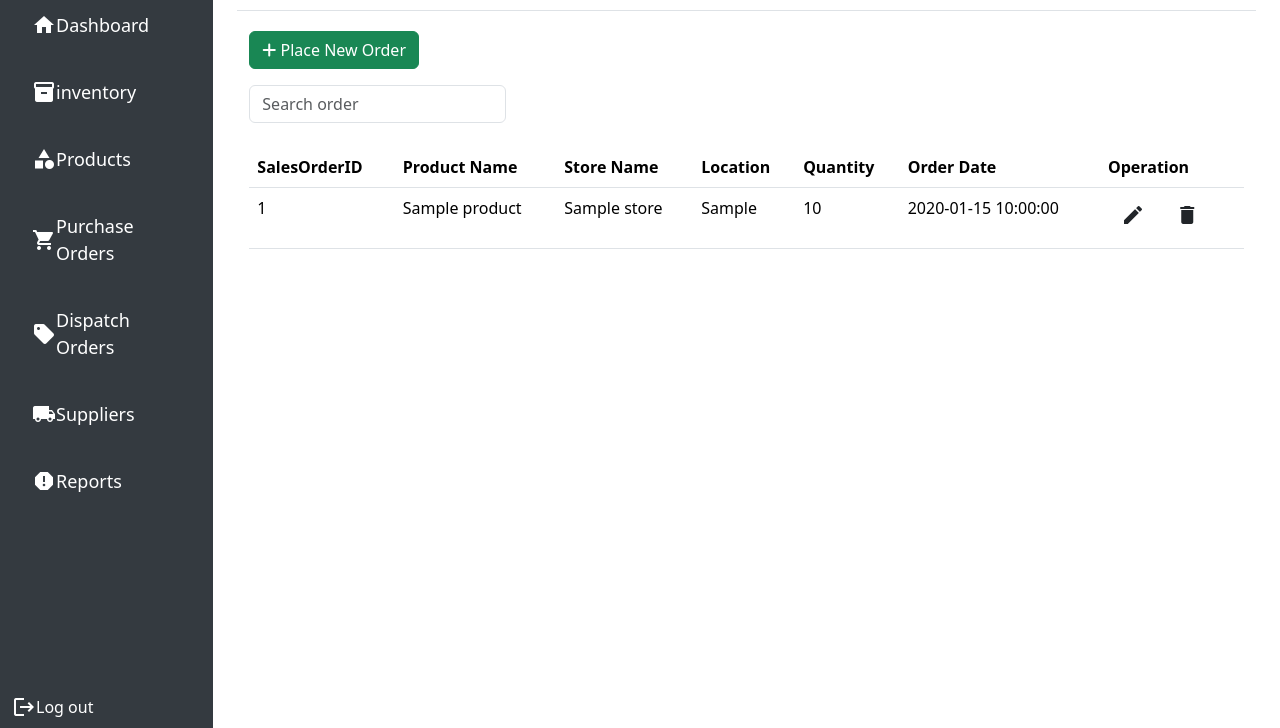
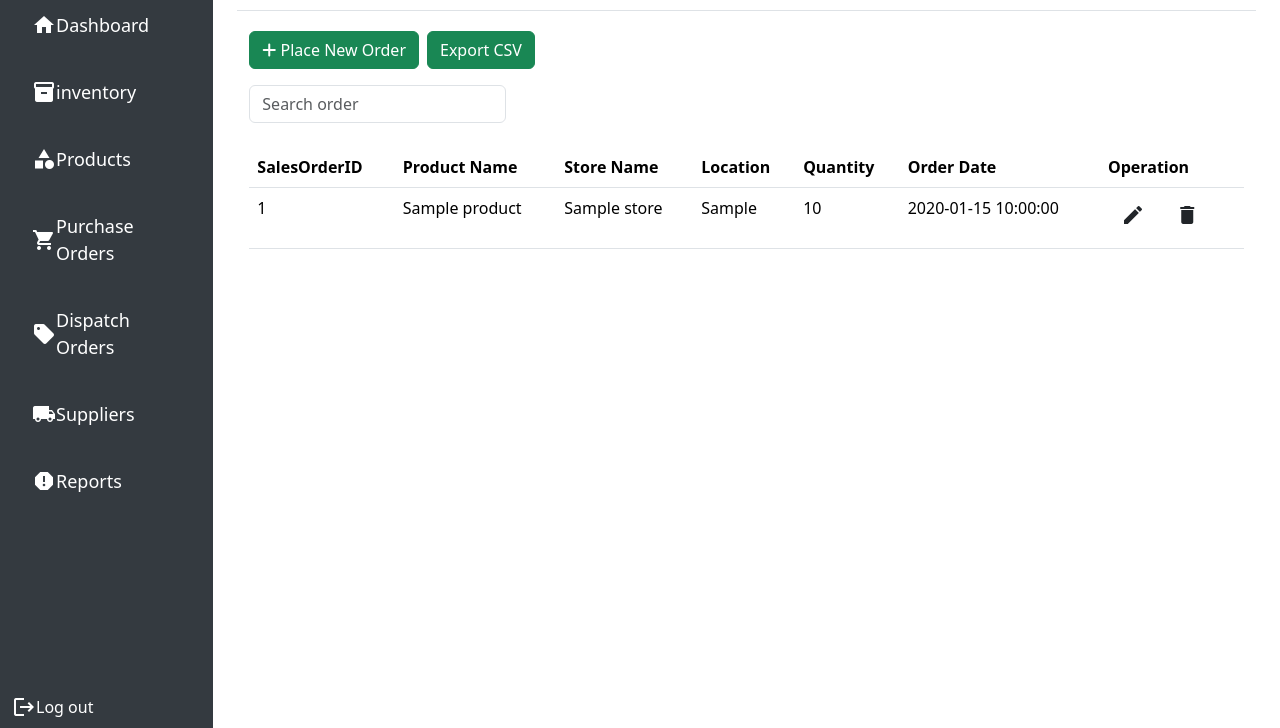
Before and after one commit to SenudaJK/Web-Development-Project, a PHP site: page /dispatchedOrders.php in a window 1280 px wide. Shown: the part 71-799 px from the top of the page. Run offline with PHP 8.4, Linux system fonts and the light colour scheme; tables that the repository leaves empty or names only in its code hold one stand-in row (values such as "Sample post").

Commit message:
functioned export button

```diff
--- a/dispatchedOrders.php
+++ b/dispatchedOrders.php
@@ -121,13 +121,21 @@ session_start();
                         <div class="row">
                             <div class="col-md-12">
                                 <div class="mt-1 mb-3 clearfix">
-                                    <div class="d-flex justify-content-between align-items-center">
+                                    <div class="d-flex justify-content-start align-items-center gap-2">
                                         <!-- place new order button -->
                                         <a href="dispatchOrder.php" class="btn btn-success"><i class="fa fa-plus"></i> Place New Order</a>
+                                        <form action="orderExport.php" method="post">
+                                            <button type="submit"
+                                                name="export"
+                                                id="export-btn"
+                                                class="btn btn-success">
+                                                Export CSV
+                                            </button>
+                                        </form>
                                     </div>
 
                                     <div class="d-flex justify-content-between align-items-center mt-3">
-                                        <form method="GET" action="search.php" class="d-flex align-items-center">
+                                        <form method="GET" action="search.php" class="d-flex align-items-center w-46">
                                             <input
                                                 type="text"
                                                 name="search"
```
Also changed, not shown: orderExport.php (added, +37 -0 lines).
